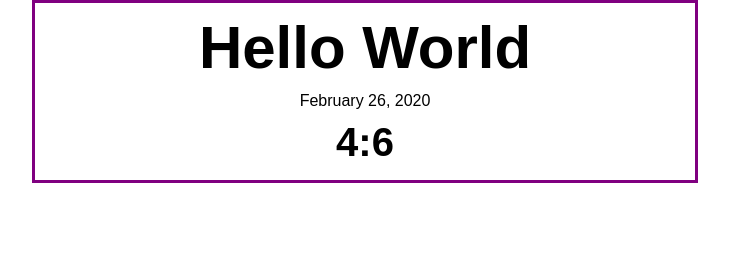
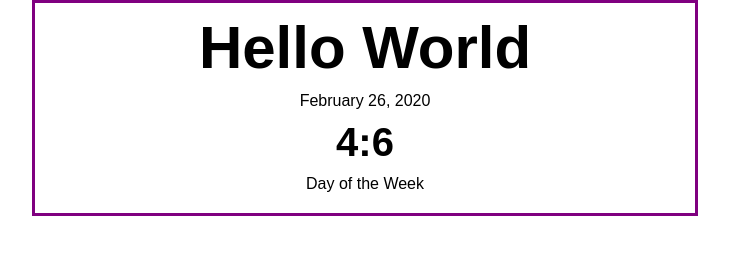
Before and after one commit to micah-rose/js-thirty, a plain HTML site: page index.html in a window 1280 px wide. Shown: the whole page, without its empty margins (275-1004 px from the left). Drawn offline with Linux system fonts and the light colour scheme.

Commit message:
Create a <p> in index.html to house the display of the day of the week. Also noticed that my current time needs adjusting as it does no show the 0 when a time is 1-9 minutes into an hour.

```diff
--- a/index.html
+++ b/index.html
@@ -8,6 +8,7 @@
     <h2 id="hw-main">Heading</h2>
     <p id="hw-date">Today's date</p>
     <h3 id="hw-time">Current Time</h3>
+    <p id="hw-day">Day of the Week</p>
     <script src="main.js"></script>
   </body>
 </html>
```
